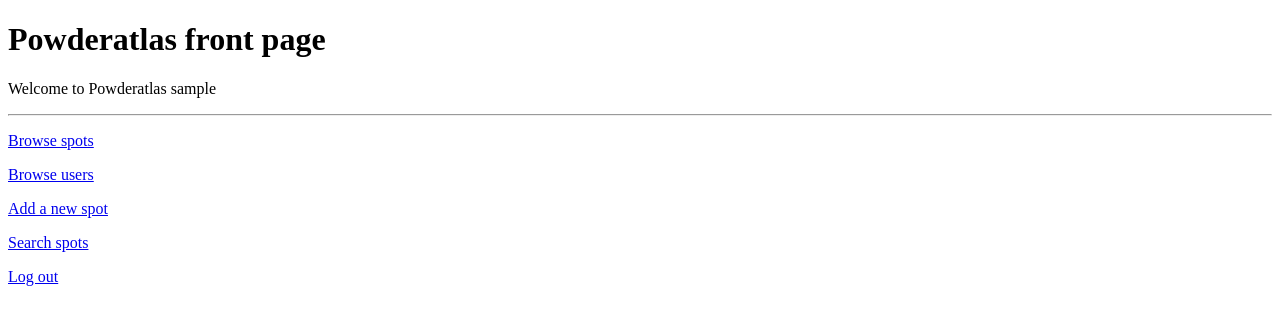
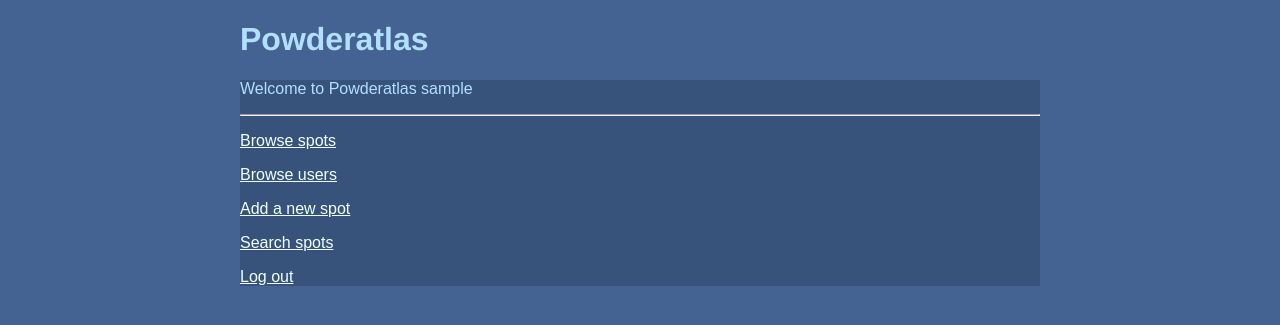
Before and after one commit to ttanninen/freeride_spot_review_webapp, a Flask app: page /home in a window 1280 px wide. Shown: the top 325 px of the page. Run offline with Flask 3, Linux system fonts and the light colour scheme; the visitor is signed in with stand-in values (Sample User, id 1); data comes from the database, SQL or seed files in the repository.

Commit message:
Added stylesheet and initial styling to index.html

```diff
--- /dev/null
+++ b/static/main.css
@@ -0,0 +1,29 @@
+body {
+    margin: auto;
+    max-width: 50em;
+    font-family: sans-serif;
+    background-color: rgb(68, 99, 147);
+}
+
+.header {
+    font-family:'Franklin Gothic Medium', 'Arial Narrow', Arial, sans-serif;
+    color: rgb(178, 223, 255);
+}
+
+.nav {
+    background-color: lightgrey;
+}
+
+.content {
+    color: rgb(178, 223, 255);
+    background-color: rgba(45, 68, 101, 0.5);
+}
+
+
+a:visited {
+    color:aliceblue
+}
+
+a:link {
+    color:azure
+}
--- a/templates/index.html
+++ b/templates/index.html
@@ -1,13 +1,19 @@
 <!DOCTYPE html>
 <html>
+ <link rel="stylesheet" href="/static/main.css">
 
 <head>
   <title>Powderatlas</title>
 </head>
 
 <body>
-  <h1>Powderatlas front page</h1>
+  <div class="header">
+  <h1>Powderatlas</h1>
+  </div>
+  <div class="nav">
 
+  </div>
+  <div class="content">
   <p>
   Welcome to Powderatlas {{ username }}
   </p>
@@ -27,6 +33,7 @@
   <p>
     <a href="/logout">Log out</a>
   </p>
+  </div>
 </body>
 
 </html>
```
